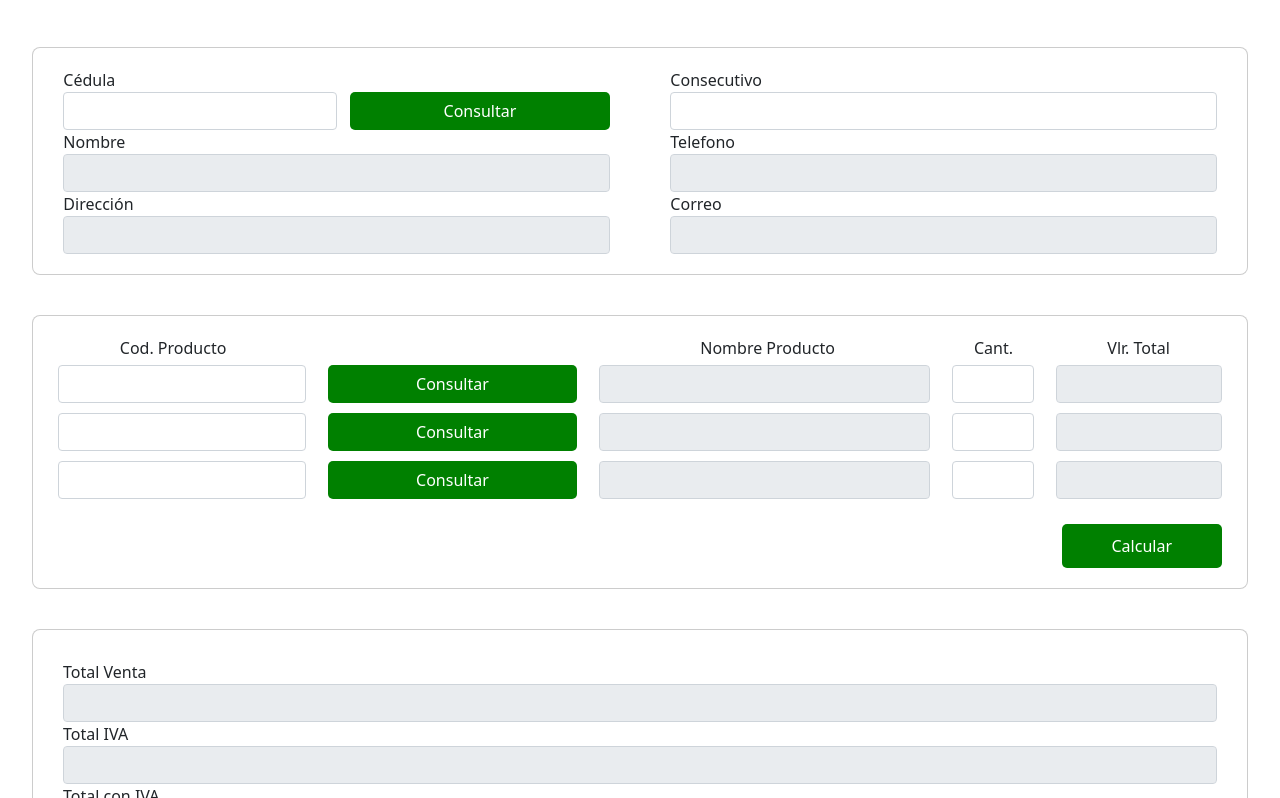
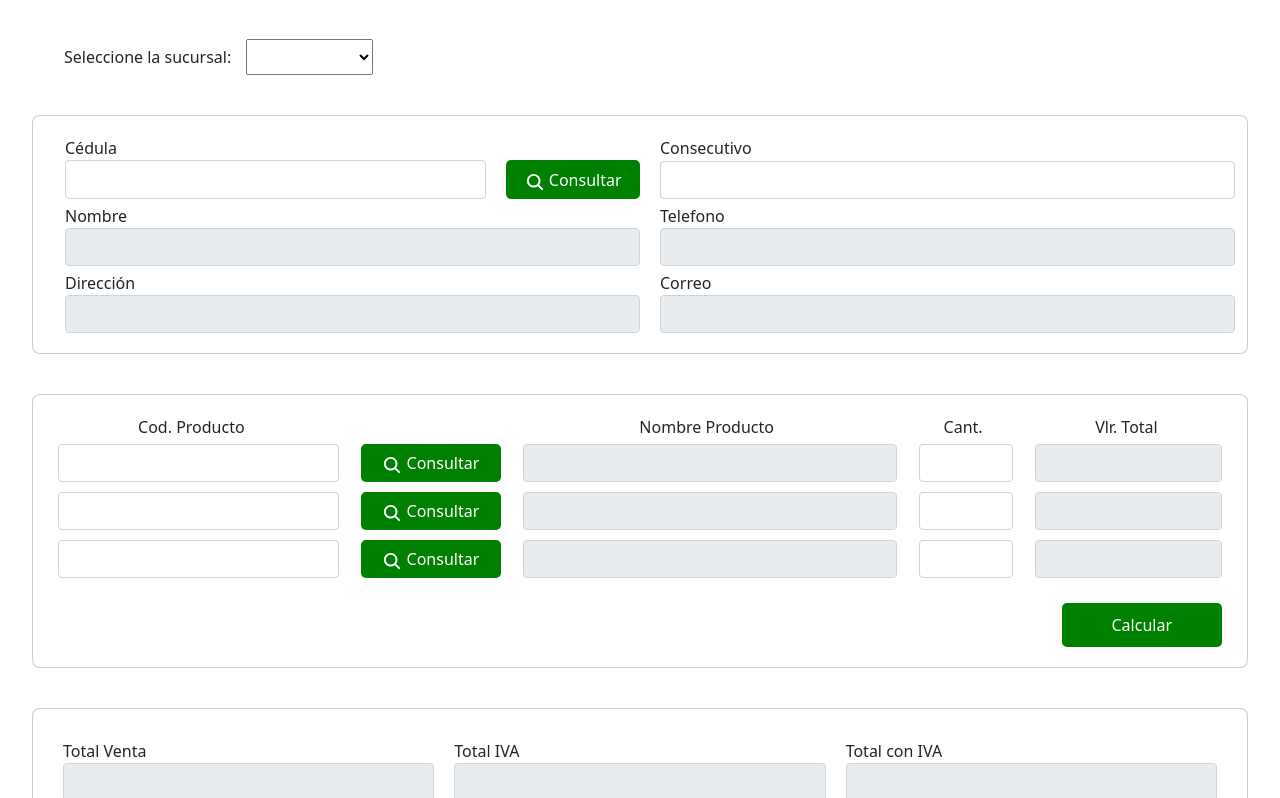
Before and after one commit to sebpab/grupo39_equipo9, an Angular app in the folder front/: page /ventas in a window 1280 px wide. Shown: the part 182-980 px from the top of the page. Built offline with nearby package versions, Linux system fonts and the light colour scheme; what angular-datatables would draw is missing.

Commit message:
Sprint 4
Diseño terminado, a la espera del back para prueba con módulo de consolidado.

```diff
--- a/front/src/app/componentes/ventas/ventas.component.css
+++ b/front/src/app/componentes/ventas/ventas.component.css
@@ -1,5 +1,5 @@
 .formularioPrincipal{
-	padding: 20px 0px;
+	padding: 20px 2.5%;
 	width:95%;
 	height:auto;
 	margin: 40px auto;
@@ -11,6 +11,7 @@
 						"direccionCliente correoCliente";
 	grid-template-columns: 50% 50%;
 	background: white;
+	gap: 5px 20px;
 }
 
 .fieldCedula{
@@ -18,14 +19,15 @@
 	display:grid;
 	grid-template-areas: "label label"
 						"input boton";
-	grid-template-columns: 50% 50%;
-	margin: 0 5%;
+	grid-template-columns: calc(75% - 10px) calc(25% - 10px);
+	gap:0px 20px;
 }
 .cedulaTittle{
 	grid-area:label;
 }
 #cedulaC{
 	grid-area:input;
+	height: 39px;
 }
 .btnCliente{
 	grid-area:boton;
@@ -33,38 +35,61 @@
 	background:green;
 	border-radius:5px;
 	color:white;
-	margin: 0 0 0 5%;
+	height: 39px;
+	transition:all .1s linear;
 }
+
 .consecutivoV{
 	grid-area: consecutivo;
-	margin: 0 5%;
+	display:grid;
+	grid-template-areas: "consecutivoTittle"
+						"consecutivoinput";
+	grid-template-columns: 100%;
 }
+.consecutivo{
+	grid-area: consecutivoinput;
+}
+.seleccionarCiudad{
+	padding: 5px 20px;
+}
+.consecutivoTittle{
+	grid-area:consecutivoTittle;
+}
+.ciudadTittle{
+	margin: 0 15px 0 5%;
+}
+
 .inputNombre{
 	grid-area:nombreCliente;
-	margin: 0 5%;
+
 }
 
 .inputDireccion{
 	grid-area:direccionCliente;
-	margin: 0 5%;
+
 }
 .inputTelefono{
 	grid-area: TelefonoCliente;
-	margin: 0 5%;
+
 }
 
 .inputCorreo{
 	grid-area: correoCliente;
-	margin: 0 5%;
+
 }
 
-
-
+.iconSearch{
+	height:20px;
+}
 .btnProducto1, .btnProducto2, .btnProducto3 {
 	background:green;
 	border-radius:5px;
 	color:white;
 	border:none;
+	transition:all .1s linear;
+}
+.btnProducto1:hover, .btnProducto2:hover, .btnProducto3:hover, .btnProducto4:hover, .btnCliente:hover, .calcularTotales:hover, .confirmarVenta:hover{
+	transform:scale(1.02);
 }
 .botonCalcular{
 	width:100%;
@@ -79,6 +104,7 @@
 	border:none;
 	padding:10px 50px;
 	margin: 20px 25px 0px;
+	transition:all .1s linear;
 }
 #datosCliente{
 	grid-area:datosCliente;
@@ -100,7 +126,7 @@
 .titulosClientes{
 	display:grid;
 	grid-template-areas: "codigotitulo espacioProductoT nombreproductotitulo cantidadproducto valorproducto";
-	grid-template-columns:  3fr 3fr 4fr 1fr 2fr;
+	grid-template-columns:  3fr 1.5fr 4fr 1fr 2fr;
 	justify-content:center;
 	text-align:center;
 }
@@ -130,8 +156,7 @@
 	padding:5px 25px;
 	display:grid;
 	grid-template-areas: "codigo btnconsultar nombreproducto cantidadproducto valorproducto";
-	grid-template-columns: 180px 100px 300px 50px 200px;
-	grid-template-columns: 3fr 3fr 4fr 1fr 2fr;
+	grid-template-columns: 3fr 1.5fr 4fr 1fr 2fr;
 	gap:22px;
 }
 
@@ -190,3 +215,41 @@
     margin-top:40px;
     display: flex;
 }
+.calculos{
+	display:grid;
+	grid-template-areas: "tltTotalVenta tltIVA tltconIVA"
+						 "totalVenta totalIVA totalconIVA";
+	grid-template-columns: 1fr 1fr 1fr;
+	gap: 0px 20px;
+}
+.tituloTotalVenta{
+	grid-area:tltTotalVenta;
+}
+.totalVenta{
+	grid-area:totalVenta;
+}
+.tituloIVA{
+	grid-area:tltIVA;
+}
+.totalIVA{
+	grid-area:totalIVA;
+}
+.tituloConIVA{
+	grid-area:tltconIVA;
+}
+.totalConIVA{
+	grid-area:totalconIVA;
+}
+.valoresFinales{
+	display:grid;
+	grid-template-areas: "btnclc btnConfirmar";
+	grid-template-columns: 200px 200px;
+}
+.calcularTotales{
+	grid-area:btnclc;
+	transition:all .1s linear;
+}
+.confirmarVenta{
+	grid-area:btnConfirmar;
+	transition:all .1s linear;
+}
--- a/front/src/app/componentes/ventas/ventas.component.html
+++ b/front/src/app/componentes/ventas/ventas.component.html
@@ -1,17 +1,22 @@
 <div class="content">
-    <h1 class="tituloventas animate__animated animate__bounceInLeft">Gestión de ventas</h1>
+    <h1 class="tituloventas animate__animated animate__bounceInLeft">Gestión de ventas</h1><br>
+    <label class="ciudadTittle animate__animated animate__bounceInLeft">Seleccione la sucursal:</label>
+    <select class="seleccionarCiudad animate__animated animate__bounceInLeft" [(ngModel)]="selectCiudad">
+        <option value="1" >Bogotá</option>
+        <option [selected] value="2">Medellín</option>
+        <option value="3">Cali</option>
+    </select>
     <form [formGroup]="formClientes" class="formularioPrincipal">
         <fieldset class="form-group fieldCedula">
             <label class="cedulaTittle">Cédula</label>
              <input id="cedulaC" type="text" value="cedula" formControlName="cedulaCliente" class="form-control"
                 name="cedula_cliente" required="required">
-            <button type="button" class="btnCliente"  id="submit" (click)="enviarCedula()">Consultar</button>
+            <button type="button" class="btnCliente"  id="submit" (click)="enviarCedula()"><img class="iconSearch" src="assets/search.svg" alt="search"> Consultar</button>
         </fieldset>
         <fieldset class="consecutivoV">
-            <label>Consecutivo</label> <input id="consecutivo" type="text" value="" formControlName="consecutivoVenta" class="form-control"
+            <label class="consecutivoTittle">Consecutivo</label> <input id="consecutivo" type="text" value="" formControlName="consecutivoVenta" class="form-control"
                 name="cedula_cliente" required="required">
         </fieldset>
-
         <fieldset class="form-group inputNombre">
             <label>Nombre</label> <input id="nombreCliente" readonly=»readonly» formControlName="nombreCliente" type="text" value="" class="form-control"
                 name="nombre_cliente" required="required">
@@ -31,9 +36,7 @@
             <label>Correo</label> <input id="correoCliente" readonly=»readonly» formControlName="correoCliente" type="text" value="" class="form-control"
                 name="email_cliente">
         </fieldset>
-
     </form>
-
     <form [formGroup]="formProductos" class="formularioProductos">
         <div class="titulosClientes">
             <label class="codigoProductoT">Cod. Producto</label>
@@ -46,7 +49,7 @@
             <fieldset class="form-group inputCodigoProducto producto1">
                 <input id="codigoProducto1" type="text" formControlName="codigoproducto1" class="form-control" name="codigo_producto"
                     required="required">
-                <button type="button" class="btnProducto1" id="submitProducto" (click)="enviarProducto1()">Consultar</button>
+                <button type="button" class="btnProducto1" id="submitProducto" (click)="enviarProducto1()"><img class="iconSearch" src="assets/search.svg" alt="search"> Consultar</button>
                 <input id="nombreProducto1" readonly=»readonly» type="text" formControlName="nombreProducto1" class="form-control" name="nombre_producto1"
                     required="required">
                 <input id="cantidadProducto1" type="text" value="" formControlName="cantidadProducto1" class="form-control"
@@ -59,7 +62,7 @@
             <fieldset class="form-group inputCodigoProducto producto2">
                 <input id="codigoProducto2" type="text" value="" formControlName="codigoproducto2" class="form-control" name="codigo_producto"
                     required="required">
-                <button type="button" class="btnProducto2" id="submitProducto" (click)="enviarProducto2()">Consultar</button>
+                <button type="button" class="btnProducto2" id="submitProducto" (click)="enviarProducto2()"><img class="iconSearch" src="assets/search.svg" alt="search"> Consultar</button>
                 <input id="nombreProducto2" readonly=»readonly» type="text" formControlName="nombreProducto2" class="form-control" name="nombre_producto2"
                     required="required">
                 <input id="cantidadProducto2" type="text" value="" formControlName="cantidadProducto2" class="form-control"
@@ -72,7 +75,7 @@
             <fieldset class="form-group inputCodigoProducto producto3">
                 <input id="codigoProducto3" type="text" value="" formControlName="codigoproducto3" class="form-control" name="codigo_producto"
                     required="required">
-                <button type="button" class="btnProducto3" id="submitProducto" (click)="enviarProducto3()">Consultar</button>
+                <button type="button" class="btnProducto3" id="submitProducto" (click)="enviarProducto3()"><img class="iconSearch" src="assets/search.svg" alt="search"> Consultar</button>
                 <input id="nombreProducto3" readonly=»readonly» type="text" formControlName="nombreProducto3" class="form-control" name="nombre_producto3"
                     required="required">
                 <input id="cantidadProducto3" type="text" value="" formControlName="cantidadProducto3" class="form-control"
@@ -93,9 +96,10 @@
             <input id="totalIVA" readonly=»readonly» type="text" value="" formControlName="ivaVenta" class="form-control" required="required">
             <label class="tituloConIVA">Total con IVA</label>
             <input id="totalConIVA" readonly=»readonly» type="text" value="" formControlName="costoFinal" class="form-control" required="required">
+        </div>
+        <div class="valoresFinales">
             <button type="button" (click)="calcularValorTotalVenta()" class="calcularTotales" id="calcularTotales">Calcular</button>
             <button type="button" (click)="postVentasDetails()" class="confirmarVenta" id="confirmarVenta">Confirmar</button>
-
         </div>
     </form>
 </div>
--- a/front/src/app/componentes/ventas/ventas.component.ts
+++ b/front/src/app/componentes/ventas/ventas.component.ts
@@ -17,8 +17,9 @@ export class VentasComponent implements OnInit {
   costoUnitario1: any = 0;
   costoUnitario2: any = 0;
   costoUnitario3: any = 0;
-
-  formProductos:FormGroup = new FormGroup({
+  selectCiudad: string = "";
+  valorCiudad: string = "";
+  formProductos: FormGroup = new FormGroup({
     codigoproducto1: new FormControl(''),
     nombreProducto1: new FormControl(''),
     codigoproducto2: new FormControl(''),
@@ -32,43 +33,28 @@ export class VentasComponent implements OnInit {
     cantidadProducto2: new FormControl(''),
     cantidadProducto3: new FormControl(''),
   });
-  formClientes:FormGroup = new FormGroup({
+  formClientes: FormGroup = new FormGroup({
     cedulaCliente: new FormControl(''),
     nombreCliente: new FormControl(''),
     telefonoCliente: new FormControl(''),
     direccionCliente: new FormControl(''),
     correoCliente: new FormControl(''),
     consecutivoVenta: new FormControl(''),
+    codigoCiudad: new FormControl(''),
+    ciudad: new FormControl(''),
   });
-  formVentas:FormGroup = new FormGroup({
+  formVentas: FormGroup = new FormGroup({
     sumaTotalProductos: new FormControl(''),
     ivaVenta: new FormControl(''),
     costoFinal: new FormControl(''),
   });
   constructor(private formbuilder: FormBuilder, private api: VentasService) { }
 
-  ngOnInit(): void
-   {
-    this.formValue = this.formbuilder.group({
-      cedula: [''],
-      nombrecompleto: [''],
-      direccion: [''],
-      telefono: [''],
-      correo: [''],
-    });
-    this.formValueProductos = this.formbuilder.group({
-      codigoproducto1: [''],
-      codigoproducto2: [''],
-      codigoproducto3: [''],
-      nombreproducto: [''],
-    })
+  ngOnInit(): void { }
 
-
-  }
-
-  enviarCedula(){
+  enviarCedula() {
     this.ventaModelObj.cedula = this.formClientes.value.cedulaCliente;
-    this.api.getCliente(this.ventaModelObj.cedula).subscribe((res)=>{
+    this.api.getCliente(this.ventaModelObj.cedula).subscribe((res) => {
       this.clienteData = res;
       console.log(res);
       this.formClientes.patchValue({
@@ -80,9 +66,9 @@ export class VentasComponent implements OnInit {
     });
   }
 
-  enviarProducto1(){
+  enviarProducto1() {
     this.ventaModelObj.codigoproducto1 = this.formProductos.value.codigoproducto1;
-    this.api.getProducto(this.ventaModelObj.codigoproducto1).subscribe((res)=>{
+    this.api.getProducto(this.ventaModelObj.codigoproducto1).subscribe((res) => {
       this.productoData = res;
       this.costoUnitario1 = this.productoData[0].precioventa;
       //this.formValueProductos.value.nombreproducto = this.productoData[0].nombreproducto;
@@ -91,9 +77,9 @@ export class VentasComponent implements OnInit {
       });
     });
   }
-  enviarProducto2(){
+  enviarProducto2() {
     this.ventaModelObj.codigoproducto2 = this.formProductos.value.codigoproducto2;
-    this.api.getProducto(this.ventaModelObj.codigoproducto2).subscribe((res)=>{
+    this.api.getProducto(this.ventaModelObj.codigoproducto2).subscribe((res) => {
       this.productoData = res;
       this.costoUnitario2 = this.productoData[0].precioventa;
       this.formProductos.patchValue({
@@ -101,9 +87,9 @@ export class VentasComponent implements OnInit {
       });
     });
   }
-  enviarProducto3(){
+  enviarProducto3() {
     this.ventaModelObj.codigoproducto3 = this.formProductos.value.codigoproducto3;
-    this.api.getProducto(this.ventaModelObj.codigoproducto3).subscribe((res)=>{
+    this.api.getProducto(this.ventaModelObj.codigoproducto3).subscribe((res) => {
       this.productoData = res;
       this.costoUnitario3 = this.productoData[0].precioventa;
       this.formProductos.patchValue({
@@ -111,7 +97,7 @@ export class VentasComponent implements OnInit {
       });
     });
   }
-  calcularValorProductos(){
+  calcularValorProductos() {
     this.ventaModelObj.valorproducto1 = this.formProductos.value.cantidadProducto1;
     this.ventaModelObj.valorproducto2 = this.formProductos.value.cantidadProducto2;
     this.ventaModelObj.valorproducto3 = this.formProductos.value.cantidadProducto3;
@@ -121,20 +107,35 @@ export class VentasComponent implements OnInit {
       valortotalProducto3: parseInt(this.ventaModelObj.valorproducto3) * this.costoUnitario3,
     });
   }
-  calcularValorTotalVenta(){
+  calcularValorTotalVenta() {
     this.ventaModelObj.valorTotalProducto1 = this.formProductos.value.valortotalProducto1;
     this.ventaModelObj.valorTotalProducto2 = this.formProductos.value.valortotalProducto2;
     this.ventaModelObj.valorTotalProducto3 = this.formProductos.value.valortotalProducto3;
     let sumaTP = this.ventaModelObj.valorTotalProducto1 + this.ventaModelObj.valorTotalProducto2 + this.ventaModelObj.valorTotalProducto3;
-    let iva = (parseInt(sumaTP)*0.19).toFixed(0);
+    let iva = (parseInt(sumaTP) * 0.19).toFixed(0);
     this.formVentas.patchValue({
       sumaTotalProductos: sumaTP,
       ivaVenta: iva,
       costoFinal: parseInt(sumaTP) + parseInt(iva),
     });
   }
-  //apiURLVenta:string="http://localhost:8080/api/ventas";
-  //this.httpObject.post(this.apiURLVenta,{});
+
+  postConsolidado(codigociudad:any, ciudad:any, codigoventa:any) {
+    console.log(codigociudad + " " + ciudad + " " + codigoventa);
+    this.api.postConsolidado(
+      {
+      "codigociudad": codigociudad,
+      "ciudad": ciudad,
+      "codigoventa": codigoventa
+    }).subscribe(
+      (res) => {
+        console.log(res);
+      },
+      (err) => {
+        alert('Error');
+      }
+    );
+  }
 
   postVentasDetails() {
     this.ventaModelObj.cedula = this.formClientes.value.cedulaCliente;
@@ -151,26 +152,33 @@ export class VentasComponent implements OnInit {
     this.ventaModelObj.cantidadProducto1 = this.formProductos.value.cantidadProducto1;
     this.ventaModelObj.cantidadProducto2 = this.formProductos.value.cantidadProducto2;
     this.ventaModelObj.cantidadProducto3 = this.formProductos.value.cantidadProducto3;
+    this.ventaModelObj.codigociudad = this.selectCiudad;
+
+    if (this.ventaModelObj.codigociudad == "1") {
+      this.valorCiudad = 'Bogotá';
+      this.postConsolidado(this.ventaModelObj.codigociudad, this.valorCiudad, this.ventaModelObj.codigoventa);
+    }
+    else{
+      if (this.ventaModelObj.codigociudad == "2") {
+        this.valorCiudad = 'Medellín';
+        this.postConsolidado(this.ventaModelObj.codigociudad, this.valorCiudad, this.ventaModelObj.codigoventa);
+      }
+      else {
+        if (this.ventaModelObj.codigociudad == "3") {
+          this.valorCiudad = 'Cali';
+          this.postConsolidado(this.ventaModelObj.codigociudad, this.valorCiudad, this.ventaModelObj.codigoventa);
+        }
+      }
+    }
     let sumaTP = this.ventaModelObj.valorTotalProducto1 + this.ventaModelObj.valorTotalProducto2 + this.ventaModelObj.valorTotalProducto3;
-    let iva = (parseInt(sumaTP)*0.19).toFixed(0);
-    let ivap1 = (parseInt(this.ventaModelObj.valorTotalProducto1)*0.19).toFixed(0);
+    let iva = (parseInt(sumaTP) * 0.19).toFixed(0);
+    let ivap1 = (parseInt(this.ventaModelObj.valorTotalProducto1) * 0.19).toFixed(0);
     let valorVentaP1 = (parseInt(ivap1) + parseInt(this.ventaModelObj.valorTotalProducto1));
-    let ivap2 = (parseInt(this.ventaModelObj.valorTotalProducto2)*0.19).toFixed(0);
+    let ivap2 = (parseInt(this.ventaModelObj.valorTotalProducto2) * 0.19).toFixed(0);
     let valorVentaP2 = (parseInt(ivap2) + parseInt(this.ventaModelObj.valorTotalProducto2));
-    let ivap3 = (parseInt(this.ventaModelObj.valorTotalProducto3)*0.19).toFixed(0);
+    let ivap3 = (parseInt(this.ventaModelObj.valorTotalProducto3) * 0.19).toFixed(0);
     let valorVentaP3 = (parseInt(ivap3) + parseInt(this.ventaModelObj.valorTotalProducto3));
 
-    console.log("Codigoventa: "+this.ventaModelObj.codigoventa);
-    console.log("cedulacliente: "+this.ventaModelObj.cedula);
-    console.log("detalleventa:");
-    console.log("cantidadproducto 1: "+this.ventaModelObj.cantidadProducto1);
-    console.log("codigoProducto 1: "+this.ventaModelObj.codigoproducto1);
-    console.log("valortotal: "+ this.ventaModelObj.valorTotalProducto1);
-    console.log("valorventa: " + valorVentaP1);
-    console.log("valorIVA: "+ ivap1);
-    console.log("valoriva: "+iva);
-    console.log("valorTotal: "+sumaTP);
-    console.log("valorVenta: "+ (parseInt(sumaTP) + parseInt(iva)));
     this.api.postVenta(
       {
         "cedulacliente": this.ventaModelObj.cedula,
@@ -204,7 +212,7 @@ export class VentasComponent implements OnInit {
       }
 
     ).subscribe(
-      (res)=> {
+      (res) => {
         console.log(res);
       },
       (err) => {
--- a/front/src/app/componentes/ventas/ventas.model.ts
+++ b/front/src/app/componentes/ventas/ventas.model.ts
@@ -28,4 +28,7 @@ export class ventasModel {
     valorVentaProducto3: string = '';
     valorIVAProducto3: string = '';
     codigoventa: string = '';
+    codigociudad: string = '';
+    ciudad: string = '';
+    selectCiudad: string = '';
   }
--- a/front/src/app/login/login.component.css
+++ b/front/src/app/login/login.component.css
@@ -47,7 +47,7 @@ input{
 }
 .contenedorfondo{
     width: 100%;
-    height: calc(100vh - 101.5px);
+    height: 100vh;
     overflow: hidden;
     background: rgba(112, 112, 112, 0.6);
 
```
Also changed, not shown: front/src/app/componentes/ventas.service.ts (+7 -0 lines), front/src/assets/search.svg (added). Lines whose indentation alone changed are shown as unchanged.
